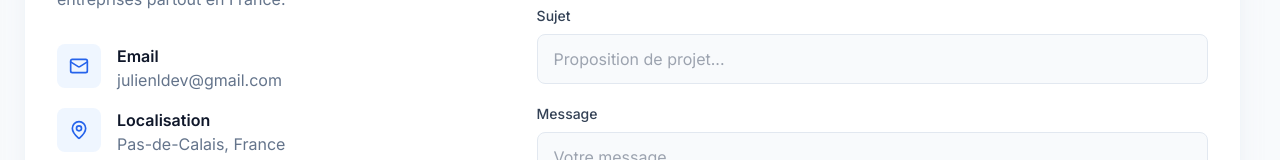
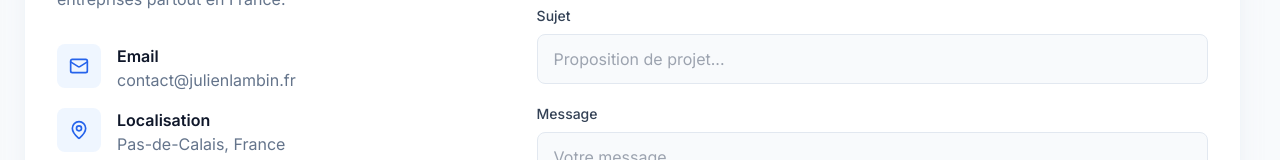
Before and after one commit to julien-lambin/portfolio-julien, a React (Vite) app: page / in a window 1280 px wide. Shown: the part 6498-6658 px from the top of the page. Built offline with nearby package versions, Linux system fonts and the light colour scheme.

Commit message:
Changement de l'adresse email : julienldev@gmail.com -> contact@julienlambin.fr

```diff
--- a/api/send-email.ts
+++ b/api/send-email.ts
@@ -27,7 +27,7 @@ export default async function handler(req: any, res: any) {
   try {
     const { data, error } = await resend.emails.send({
       from: 'PORTFOLIO Contact <onboarding@resend.dev>',
-      to: 'julienldev@gmail.com',
+      to: 'contact@julienlambin.fr',
       subject: `[NOUVEAU PROJET] - ${name}`,
       replyTo: email,
       html: `
--- a/api/submit-onboarding.ts
+++ b/api/submit-onboarding.ts
@@ -44,7 +44,7 @@ export default async function handler(req: any, res: any) {
 
     const { data, error } = await resend.emails.send({
       from: 'Onboarding <onboarding@resend.dev>',
-      to: 'julienldev@gmail.com',
+      to: 'contact@julienlambin.fr',
       subject: `[ONBOARDING] Nouveau dossier : ${companyName}`,
       replyTo: email,
       html: `
--- a/components/Contact.tsx
+++ b/components/Contact.tsx
@@ -81,7 +81,7 @@ export const Contact: React.FC = () => {
                     </div>
                     <div>
                         <h4 className="font-semibold text-slate-900 dark:text-white">Email</h4>
-                        <a href="mailto:julienldev@gmail.com" className="text-slate-500 dark:text-slate-400 hover:text-blue-600 dark:hover:text-blue-400 transition-colors">julienldev@gmail.com</a>
+                        <a href="mailto:contact@julienlambin.fr" className="text-slate-500 dark:text-slate-400 hover:text-blue-600 dark:hover:text-blue-400 transition-colors">contact@julienlambin.fr</a>
                     </div>
                 </div>
 
--- a/components/ui/LegalModal.tsx
+++ b/components/ui/LegalModal.tsx
@@ -65,7 +65,7 @@ export const LegalModal: React.FC<LegalModalProps> = ({ isOpen, onClose }) => {
                     <p className="font-bold">Julien Lambin</p>
                     <p>Entrepreneur Individuel</p>
                     <p>SIRET : 100 604 511 00012</p>
-                    <p>E-mail : julienldev@gmail.com</p>
+                    <p>E-mail : contact@julienlambin.fr</p>
                     <p>Tél : 07 50 41 59 11</p>
                     <p>Lieu d'activité : Bapaume (62), France</p>
                     <p className="pt-2 text-xs italic">Directeur de la publication : Julien Lambin</p>
```
